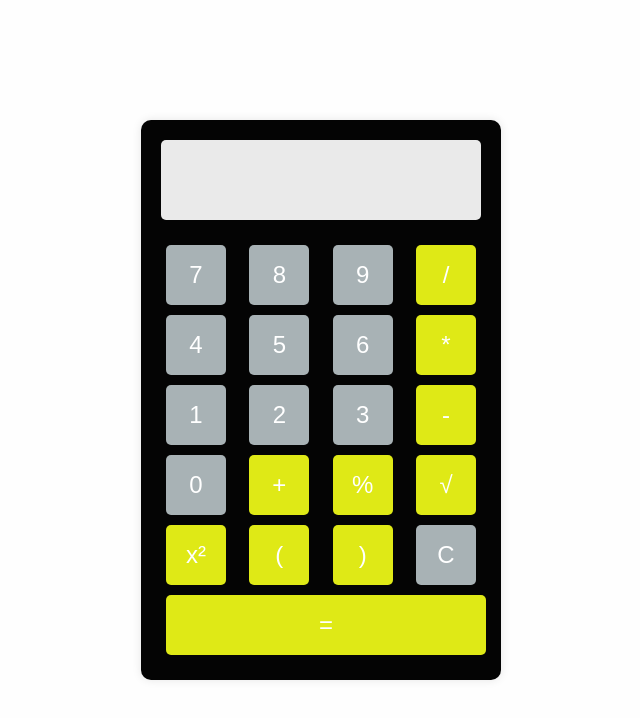
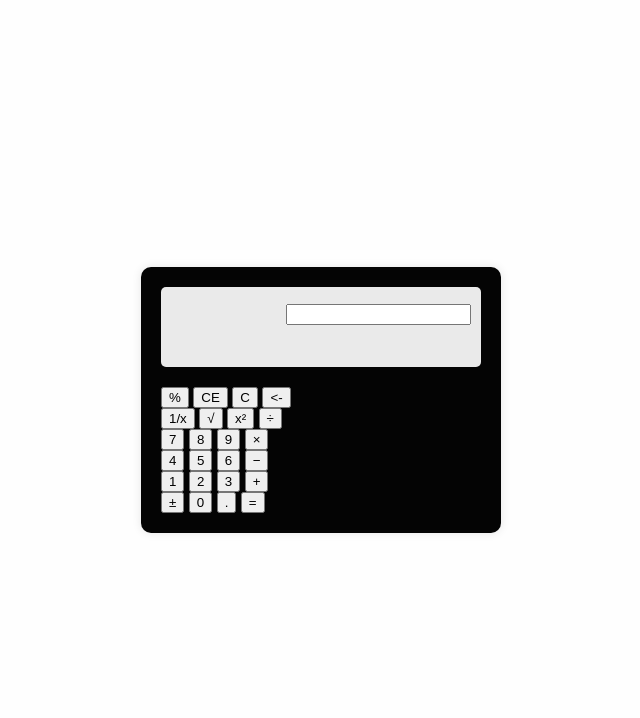
Before and after one commit to Ngocnguyen2708/caculator, a plain HTML site: page index.html in a window 1280 px wide. Shown: the whole page, without its empty margins (319-959 px from the left). Drawn offline with Linux system fonts and the light colour scheme.

Commit message:
Update index.html

```diff
--- a/index.html
+++ b/index.html
@@ -1,41 +1,57 @@
 <!DOCTYPE html>
-<html lang="vi">
+<html lang="en">
 <head>
     <meta charset="UTF-8">
     <meta name="viewport" content="width=device-width, initial-scale=1.0">
-    <title>calculator</title>
+    <title>Calculator</title>
     <link rel="stylesheet" href="style.css">
-
+    <script defer src="index.js"></script>
 </head>
 <body>
-    <div class="calculator">
-        <input type="text" class="display" id="display" disabled>
-        <div class="button-container">
-            <button class="button" onclick="appendToDisplay('7')">7</button>
-            <button class="button" onclick="appendToDisplay('8')">8</button>
-            <button class="button" onclick="appendToDisplay('9')">9</button>
-            <button class="button operator" onclick="appendToDisplay('/')">/</button>
-            <button class="button" onclick="appendToDisplay('4')">4</button>
-            <button class="button" onclick="appendToDisplay('5')">5</button>
-            <button class="button" onclick="appendToDisplay('6')">6</button>
-            <button class="button operator" onclick="appendToDisplay('*')">*</button>
-            <button class="button" onclick="appendToDisplay('1')">1</button>
-            <button class="button" onclick="appendToDisplay('2')">2</button>
-            <button class="button" onclick="appendToDisplay('3')">3</button>
-            <button class="button operator" onclick="appendToDisplay('-')">-</button>
-            <button class="button" onclick="appendToDisplay('0')">0</button>
-            <button class="button operator" onclick="appendToDisplay('+')">+</button>
-            <button class="button operator" onclick="appendToDisplay('%')">%</button>
-            <button class="button operator" onclick="appendToDisplay('Math.sqrt(')">√</button>
-            <button class="button operator" onclick="appendToDisplay('**2')">x²</button>
-            <button class="button operator" onclick="appendToDisplay('(')">(</button>
-            <button class="button operator" onclick="appendToDisplay(')')">)</button>
-            <button class="button" onclick="clearDisplay()">C</button>
+    <div class="container">
+        <div class="calculator">
+            <form onsubmit="return false;">
+                <div class="display">
+                    <input type="text" id="result" readonly>
+                </div>
+                <div>
+                    <input type="button" value="%" class="func-btn" onclick="appendValue('%')">
+                    <input type="button" value="CE" class="func-btn" onclick="clearDisplay()">
+                    <input type="button" value="C" class="func-btn" onclick="clearDisplay()">
+                    <input type="button" value="<-" class="func-btn" onclick="deleteLastChar()">
+                </div>
+                <div>
+                    <input type="button" value="1/x" class="func-btn" onclick="reciprocal()">
+                    <input type="button" value="√" class="func-btn" onclick="squareRoot()">
+                    <input type="button" value="x²" class="func-btn" onclick="squareNumber()">
+                    <input type="button" value="÷" class="op-btn" onclick="appendValue('/')">
+                </div>
+                <div>
+                    <input type="button" value="7" class="num-btn" onclick="appendValue('7')">
+                    <input type="button" value="8" class="num-btn" onclick="appendValue('8')">
+                    <input type="button" value="9" class="num-btn" onclick="appendValue('9')">
+                    <input type="button" value="×" class="op-btn" onclick="appendValue('*')">
+                </div>
+                <div>
+                    <input type="button" value="4" class="num-btn" onclick="appendValue('4')">
+                    <input type="button" value="5" class="num-btn" onclick="appendValue('5')">
+                    <input type="button" value="6" class="num-btn" onclick="appendValue('6')">
+                    <input type="button" value="−" class="op-btn" onclick="appendValue('-')">
+                </div>
+                <div>
+                    <input type="button" value="1" class="num-btn" onclick="appendValue('1')">
+                    <input type="button" value="2" class="num-btn" onclick="appendValue('2')">
+                    <input type="button" value="3" class="num-btn" onclick="appendValue('3')">
+                    <input type="button" value="+" class="op-btn" onclick="appendValue('+')">
+                </div>
+                <div>
+                    <input type="button" value="±" class="num-btn" onclick="toggleSign()">
+                    <input type="button" value="0" class="num-btn" onclick="appendValue('0')">
+                    <input type="button" value="." class="num-btn" onclick="appendValue('.')">
+                    <input type="button" value="=" class="equal" onclick="calculateResult()">
+                </div>
+            </form>
         </div>
-        <button class="button equal" onclick="calculateResult()">=</button>
     </div>
-    <script src="index.js"></script>
-
-
 </body>
 </html>
```
